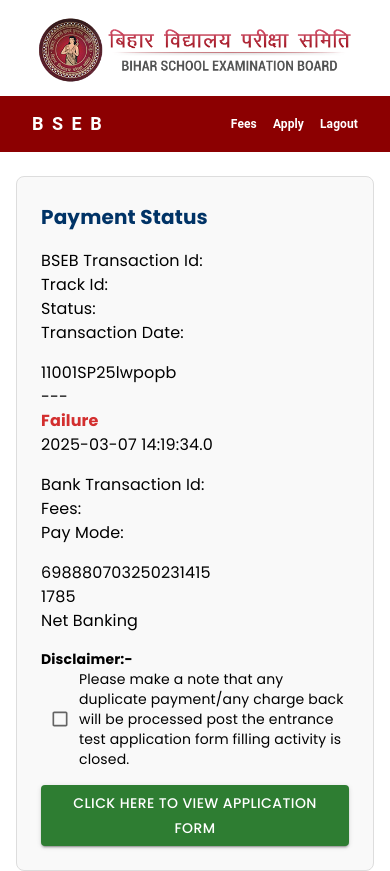
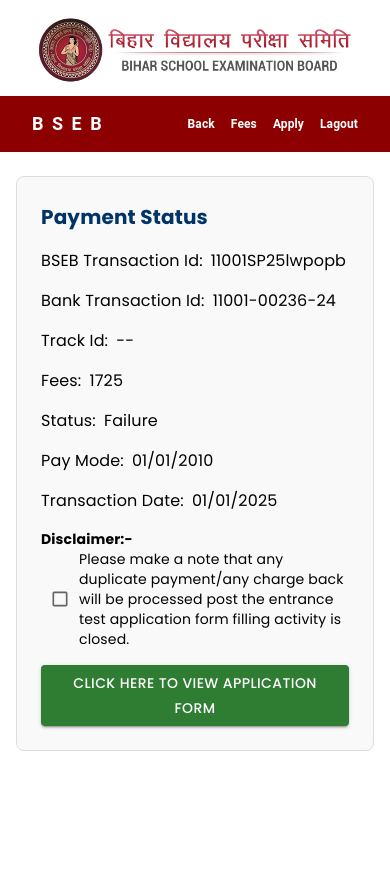
Before and after one commit to BADAL-VARSHNEY/bihar-board-compartmental, a React (Vite) app: page /payment-status in a window 390 px wide. After the commit the page ends 844 px from the top, so only its background shows below. Built offline with nearby package versions, Linux system fonts and the light colour scheme.

Commit message:
responsive design

```diff
--- a/src/App.css
+++ b/src/App.css
@@ -9,3 +9,6 @@
   font-weight: 400;
   font-style: normal;
 }
+.MuiTypography-root {
+  font-family: "Poppins", sans-serif !important;
+}
--- a/src/components/CandidateDetailTable.jsx
+++ b/src/components/CandidateDetailTable.jsx
@@ -16,7 +16,7 @@
          <Typography variant="h6" color="error" fontWeight="400" className="card-title">
         11001-ZILA SCHOOL PURNEA [Compartmental/Special Exam]
       </Typography>
-      <Grid container spacing={2} sx={{ mt: 3, alignItems: "start" }}  className="card-title">
+      <Grid container spacing={2} sx={{ mt: 3, alignItems: "start" }} style={{marginBottom:"12px"}}  className="card-title">
       <Grid item size={{ xs: 12, md: 5, xl: 5 }}>
           <Typography variant="body1" sx={{textAlign:"start"}} className="card-title">Select Student Category</Typography>
           <TextField fullWidth defaultValue="Reg/Pvt/Ex-Reg/Ex-Pvt"/>
@@ -25,13 +25,14 @@
          <Paper sx={{ width: "100%", overflow: "hidden", padding: 2 }}>
 
       {/* Search Field */}
-      <TextField
+
+  <TextField
         label="Search"
         variant="outlined"
         size="small"
         sx={{ float: "right", mb: 1 }}
       />
-          <TableContainer component={Paper} sx={{ mt: 2 }}>
+          <TableContainer component={Paper}>
         <Table>
           <TableHead>
             <TableRow>
@@ -85,6 +86,7 @@
           </TableBody>
         </Table>
       </TableContainer>
+
       </Paper>
       </Box>
         </>
--- a/src/components/FeesTable.jsx
+++ b/src/components/FeesTable.jsx
@@ -135,7 +135,7 @@
 
       {/* Form Fields */}
       <Grid container spacing={2} sx={{ mt: 3, alignItems: "center" }}>
-        <Grid item size={{ xs: 12, md: 5, xl: 5 }}>
+        <Grid item size={{ xs: 12, md: 5, xl: 5, sm:4 }}>
           <Typography variant="body1" className="card-title">Select Exam Typ:</Typography>
           <Select fullWidth defaultValue="Special" className="card-title">
             <MenuItem value="Regular">Regular</MenuItem>
@@ -144,14 +144,14 @@
           </Select>
         </Grid>
 
-        <Grid item size={{ xs: 12, md: 5, xl: 5 }}>
+        <Grid item size={{ xs: 12, md: 5, xl: 5,sm:4 }}>
           <Typography variant="body1" className="card-title">Select Student Category</Typography>
           <TextField fullWidth defaultValue="Reg/Pvt/Ex-Reg/Ex-Pvt" />
         </Grid>
 
         <Grid
           item
-          size={{ xs: 12, md: 2, xl: 2 }}
+          size={{ xs: 12, md: 2, xl: 2,sm:3 }}
           sx={{ mt: 3, alignItems: "center" }}
         >
           <Button
--- a/src/components/Navbar.jsx
+++ b/src/components/Navbar.jsx
@@ -74,7 +74,11 @@
   </>
 )}
 
-          <Typography sx={{ color: "#fff",  fontWeight: "bold",cursor: "pointer", fontSize: { xs: "12px", md: "16px" } }}>
+        {location?.pathname !== "/" && (  <>
+            <Typography sx={{ color: "#fff",  fontWeight: "bold",cursor: "pointer", fontSize: { xs: "12px", md: "16px" } }}>
+            Back
+          </Typography>
+            <Typography sx={{ color: "#fff",  fontWeight: "bold",cursor: "pointer", fontSize: { xs: "12px", md: "16px" } }}>
             Fees
           </Typography>
           <Typography sx={{ color: "#fff", fontWeight: "bold", cursor: "pointer", fontSize: { xs: "12px", md: "16px" } }}>
@@ -83,6 +87,8 @@
           <Typography sx={{ color: "#fff", fontWeight: "bold", cursor: "pointer", fontSize: { xs: "12px", md: "16px" } }}>
             Lagout
           </Typography>
+          </>
+        )}
         </Box>
       </Container>
       <Container
--- a/src/components/PaymentStatus.jsx
+++ b/src/components/PaymentStatus.jsx
@@ -12,36 +12,134 @@
      <Typography variant="h6" sx={{ fontWeight: "bold", mb: 2, color: "#003366" }} className="card-title">
         Payment Status
       </Typography>
+{/*
+      <Grid container spacing={2}>
 
-      <Grid container spacing={2}>
-        {/* Box 1 */}
-        <Grid item size={{ xs: 7,sm:12, md: 3 }}>
+  <Grid item xs={12} sm={6} md={3}>
     <Typography className="card-title">BSEB Transaction Id:</Typography>
     <Typography className="card-title">Track Id:</Typography>
     <Typography className="card-title">Status:</Typography>
     <Typography className="card-title">Transaction Date:</Typography>
   </Grid>
 
-        <Grid item size={{ xs: 7,sm:12, md: 3 }}>
+  <Grid item xs={12} sm={6} md={3}>
     <Typography className="card-title">11001SP25lwpopb</Typography>
     <Typography className="card-title">---</Typography>
-          <Typography color="error" fontWeight="bold" className="card-title">Failure</Typography>
+    <Typography color="error" fontWeight="bold" className="card-title">
+      Failure
+    </Typography>
     <Typography className="card-title">2025-03-07 14:19:34.0</Typography>
   </Grid>
 
-        {/* Box 2 */}
-        <Grid item size={{ xs: 7,sm:12, md: 3 }}>
+  <Grid item xs={12} sm={6} md={3}>
     <Typography className="card-title">Bank Transaction Id:</Typography>
     <Typography className="card-title">Fees:</Typography>
     <Typography className="card-title">Pay Mode:</Typography>
   </Grid>
 
-        <Grid item size={{ xs: 7,sm:12, md: 3 }}>
+  <Grid item xs={12} sm={6} md={3}>
     <Typography className="card-title">698880703250231415</Typography>
     <Typography className="card-title">1785</Typography>
     <Typography className="card-title">Net Banking</Typography>
   </Grid>
+</Grid> */}
+
+<Grid container spacing={2}>
+                {/* Box 1 */}
+                <Grid item size={{ xs: 12, md: 6 }}>
+                  <Grid container spacing={1}>
+                    <Grid item size={{ sm: 6 }}>
+                      <Typography className="card-title">
+                    BSEB Transaction Id:
+                      </Typography>
                     </Grid>
+                    <Grid item size={{ sm: 6 }}>
+                      <Typography
+                        className="card-title"
+                      >
+                       11001SP25lwpopb
+                      </Typography>
+                    </Grid>
+                  </Grid>
+                </Grid>
+                <Grid item size={{ xs: 12, md: 6 }}>
+                  <Grid container spacing={1}>
+                    <Grid item size={{ sm: 6 }}>
+                      <Typography className="card-title">
+                        Bank Transaction Id:
+                      </Typography>
+                    </Grid>
+                    <Grid item size={{ sm: 6 }}>
+                      <Typography className="card-title">11001-00236-24</Typography>
+                    </Grid>
+                  </Grid>
+                </Grid>
+                <Grid item size={{ xs: 12, md: 6 }}>
+                  <Grid container spacing={1}>
+                    <Grid item size={{ sm: 6 }}>
+                      <Typography className="card-title">
+                    Track Id:
+                      </Typography>
+                    </Grid>
+                    <Grid item size={{ sm: 6 }}>
+                      <Typography className="card-title">--</Typography>
+                    </Grid>
+                  </Grid>
+                </Grid>
+                <Grid item size={{ xs: 12, md: 6 }}>
+                  <Grid container spacing={1}>
+                    <Grid item size={{ sm: 6 }}>
+                      <Typography className="card-title">
+                        Fees:
+                      </Typography>
+                    </Grid>
+                    <Grid item size={{ sm: 6 }}>
+                      <Typography className="card-title">1725</Typography>
+                    </Grid>
+                  </Grid>
+                </Grid>
+
+                <Grid item size={{ xs: 12, md: 6 }}>
+                  <Grid container spacing={1}>
+                    <Grid item size={{ sm: 6 }}>
+                      <Typography className="card-title">
+                    Status:
+                      </Typography>
+                    </Grid>
+                    <Grid item size={{ sm: 6 }}>
+                      <Typography className="card-title">
+                      Failure
+                      </Typography>
+                    </Grid>
+                  </Grid>
+                </Grid>
+                <Grid item size={{ xs: 12, md: 6 }}>
+                  <Grid container spacing={1}>
+                    <Grid item size={{ sm: 6 }}>
+                      <Typography className="card-title">
+                        Pay Mode:
+                      </Typography>
+                    </Grid>
+                    <Grid item size={{ sm: 6 }}>
+                      <Typography className="card-title">01/01/2010</Typography>
+                    </Grid>
+                  </Grid>
+                </Grid>
+                <Grid item size={{ xs: 12, md: 6 }}>
+                  <Grid container spacing={1}>
+                    <Grid item size={{ sm: 6 }}>
+                      <Typography className="card-title">
+                        Transaction Date:
+                      </Typography>
+                    </Grid>
+                    <Grid item size={{ sm: 6 }}>
+                      <Typography className="card-title">01/01/2025</Typography>
+                    </Grid>
+                  </Grid>
+                </Grid>
+
+              </Grid>
+
 
 
       <Typography variant="body2" sx={{ fontWeight: "bold", mt: 2 }} className="card-title">
--- a/src/components/UserLogin.jsx
+++ b/src/components/UserLogin.jsx
@@ -12,7 +12,7 @@
 
       {/* Title */}
       <Grid item xs={12} textAlign="center">
-        <Typography variant="h5" sx={{ color: "green", fontWeight: "bold" }} className="card-title">
+        <Typography  sx={{ color: "green", fontWeight: "bold",fontSize:"20px" }} className="card-title">
           Online Application For Secondary Compartmental/Special Application for Exam 2025
         </Typography>
       </Grid>
```
Also changed, not shown: src/components/PaymentGetwayPage.jsx (+27 -13 lines), src/components/PersonalDetails.jsx (+10 -3 lines). Lines whose indentation alone changed are shown as unchanged.
